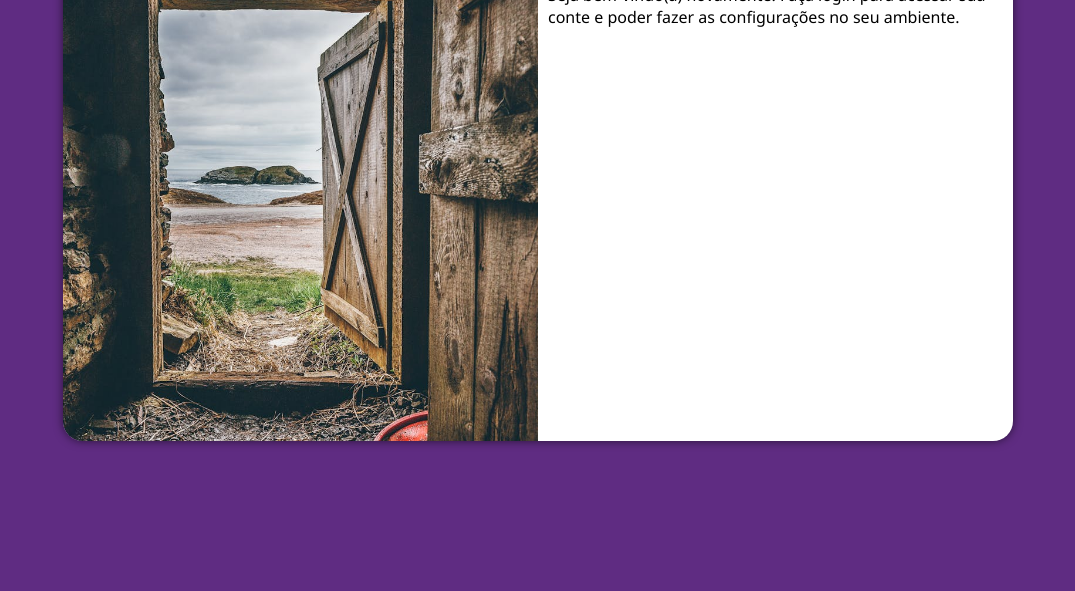
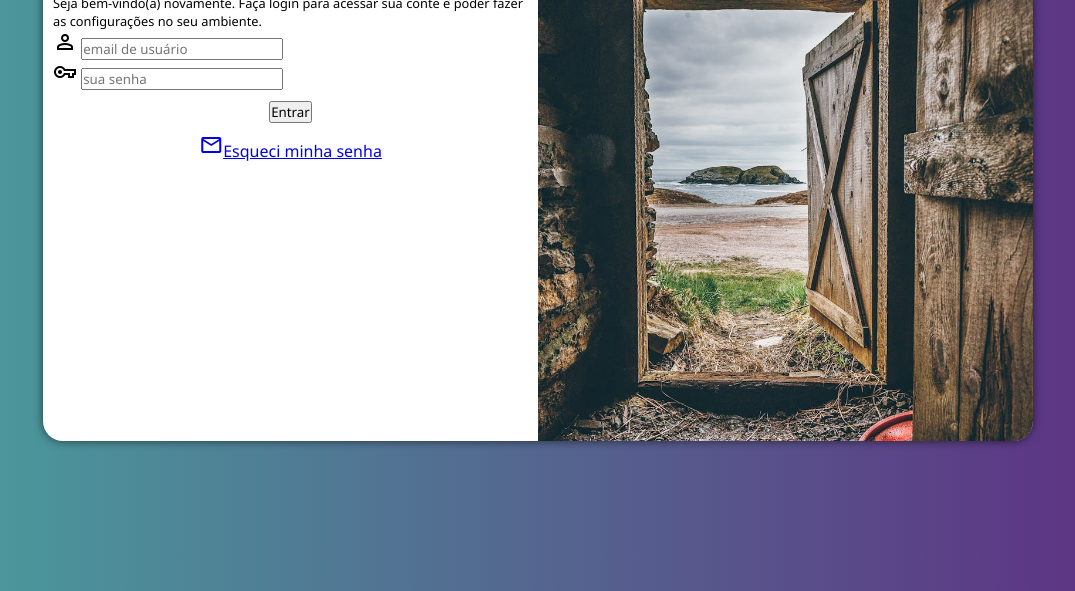
Before and after one commit to Eduard0Souza/projeto-login, a plain HTML site: page index.html in a window 1280 px wide. Shown: the part 209-800 px from the top of the page, without its empty margins (102-1177 px from the left). Drawn offline with nearby package versions, Linux system fonts and the light colour scheme.

Commit message:
atualizações

```diff
--- a/estilos/media-queries.css
+++ b/estilos/media-queries.css
@@ -1,6 +1,10 @@
 @charset "UTF-8";
 
 @media screen and (min-width: 768px) and (max-width: 992px)  {
+    body{
+        background-image: linear-gradient(to top, #49a09d, #5f2c82 );
+    }
+
     section#login{
         width: 80vw;
     }
@@ -17,17 +21,28 @@
 }
 
 @media screen and (min-width: 992px)  {
+     body{
+        background-image: linear-gradient(to right, #49a09d, #5f2c82 );
+    }
     section#login{
-        width: 950px;
+        width: 990px;
     }
     section#login > div#imagem{
+        float: right;
+        width: 50%;
+        height: 100%;
+    }
+    section#login > div#formulario{
         float: left;
         width: 50%;
         height: 100%;
     }
-    section#login > div#formulario{
-        float: right;
-        width: 50%;
-        height: 100%;
+    /*div#formulario > h1{
+        font-size: 2em;
     }
+    div#formulario > p{
+    font-size: 1.2em;
+    }*/
+
+
 }
--- a/estilos/style.css
+++ b/estilos/style.css
@@ -31,8 +31,8 @@ section#login{
      border-radius: 20px;
      overflow: hidden;
      box-shadow: 0px 0px 10px rgba(0, 0, 0, 0.589);
-     transition: width .5s, height .5s;
-     transition-timing-function: ease;
+     transition: width .2s, height .5s;
+     transition-timing-function:ease-in;
 }
 section#login > div#imagem{
     display: block;
@@ -45,3 +45,14 @@ section#login > div#formulario{
     display: block;
     padding: 10px;
 }
+div#formulario > h1{
+    text-align: center;
+    margin-bottom: 10px;
+}
+div#formulario > p{
+    font-size: 0.8em;
+}
+form > p{
+    text-align: center;
+    margin-top: 10px;
+}
--- a/index.html
+++ b/index.html
@@ -4,6 +4,7 @@
     <meta charset="UTF-8">
     <meta name="viewport" content="width=device-width, initial-scale=1.0">
     <title>Login</title>
+    <link href="https://fonts.googleapis.com/css2?family=Material+Symbols+Outlined" rel="stylesheet" />
     <link rel="stylesheet" href="estilos/style.css">
     <link rel="stylesheet" href="estilos/media-queries.css">
 </head>
@@ -16,9 +17,22 @@
 
             </div>
             <div id="formulario">
-                <h1>LOGIN</h1>
+                <h1>Login</h1>
                 <p>Seja bem-vindo(a) novamente. Faça login para acessar sua conte e poder fazer as configurações no seu ambiente.</p>
-                <form action="login.php" method="post">
+
+                <form action="login.php" method="post" autocomplete="on">
+                    <div class="campo">
+                        <label for="ilogin"><i class="material-symbols-outlined">person</i></label>
+                        <input type="email" name="login" id="ilogin" placeholder="email de usuário" autocomplete="email" required maxlength="30">
+                    </div>
+
+                    <div class="campo">
+                        <label for="isenha"><i class="material-symbols-outlined">vpn_key</i></label>
+                        <input type="password" name="senha" id="isenha" placeholder="sua senha" autocomplete="current-password" required minlength="8" maxlength="15" >
+                    </div>
+
+                    <p><input type="submit" value="Entrar"></p>
+                    <p><a href="#"><i class="material-symbols-outlined">mail</i>Esqueci minha senha</a></p>
 
                 </form>
             </div>
```
